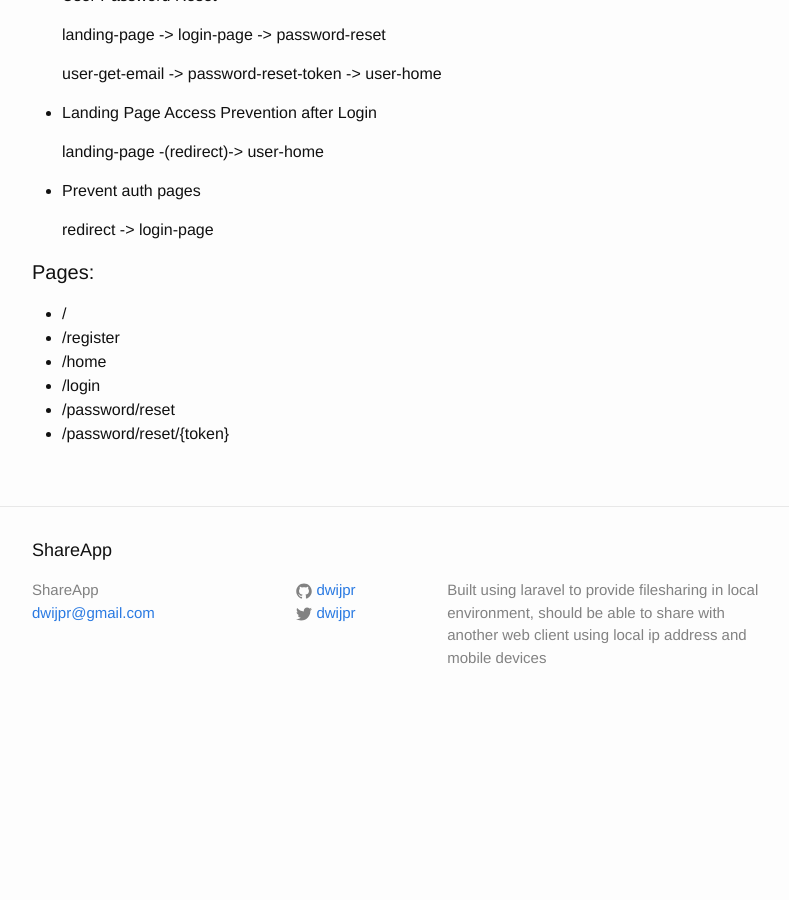
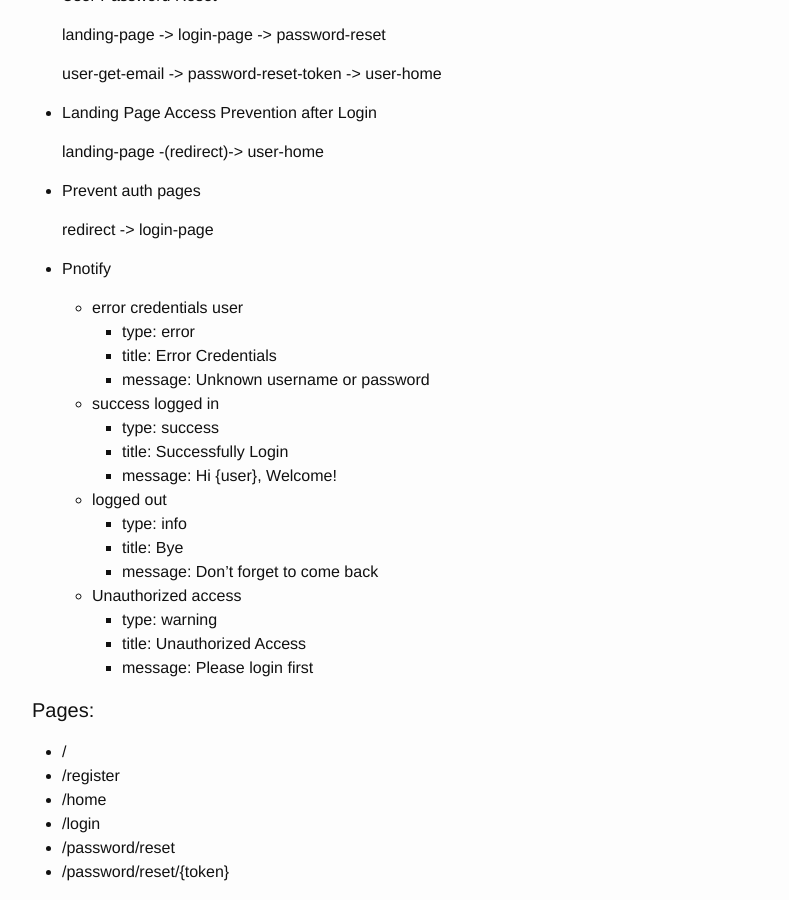
Before and after one commit to dwijpr/share-docs, a Jekyll site: the page built from _posts/2015-12-29-shareapp-initial-version-0.0.1.markdown, in a window 1280 px wide and 900 px high, scrolled down 1275 px. Shown: the whole window, without its empty margins (238-1027 px from the left). Built offline with Jekyll 4.4.1, drawn with Linux system fonts in a browser that asks for light colours; Markdown is read by kramdown in place of the engine named in the settings; before the commit the page ends 2004 px from its top, so only the background shows below that.

Commit message:
update pnotify story

```diff
--- a/_posts/2015-12-29-shareapp-initial-version-0.0.1.markdown
+++ b/_posts/2015-12-29-shareapp-initial-version-0.0.1.markdown
@@ -68,6 +68,28 @@ categories: version
 
     redirect -> login-page
 
+- Pnotify
+
+    - error credentials user
+        - type: error
+        - title: Error Credentials
+        - message: Unknown username or password
+
+    - success logged in
+        - type: success
+        - title: Successfully Login
+        - message: Hi {user}, Welcome!
+
+    - logged out
+        - type: info
+        - title: Bye
+        - message: Don't forget to come back
+
+    - Unauthorized access
+        - type: warning
+        - title: Unauthorized Access
+        - message: Please login first
+
 
 #### Pages:
 - /
```
